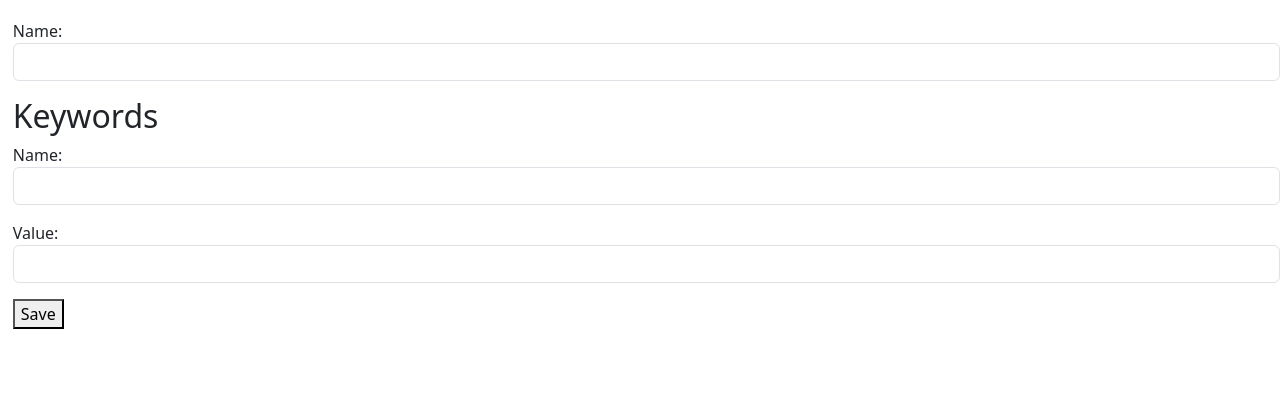
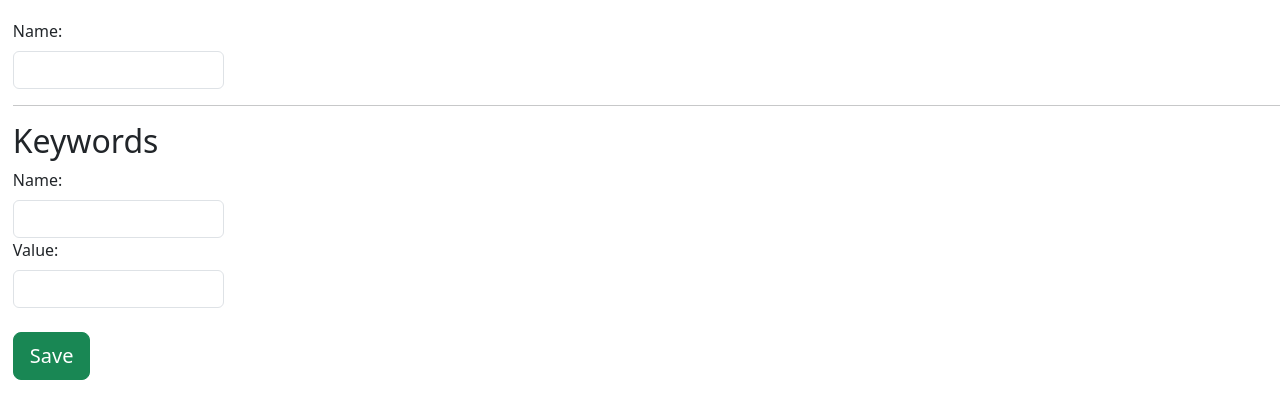
Before and after one commit to CostiVoicu/CV-Scanner, a Django app: page /job_profiles/add_profile in a window 1280 px wide. Shown: the part 103-522 px from the top of the page. Run offline with Django 4.2, Linux system fonts and the light colour scheme; some libraries are stand-ins or nearby versions.

Commit message:
Add style for add profile page

```diff
--- a/profiles/templates/add_profile.html
+++ b/profiles/templates/add_profile.html
@@ -11,16 +11,32 @@
 {% block content %}
     <form method="post" action="{% url 'add_profile' %}">
         {% csrf_token %}
-        {{ profile_form.as_p }}
-
+        <div class="form-row">
+            <label class="form-label">Name: </label>
+            <div class="col-md-2">
+                {{ profile_form.name}}
+            </div>
+        </div>
+        <hr>
         <h2>Keywords</h2>
         {{ keyword_formset.management_form }}
         {% for form in keyword_formset %}
             <div>
-                {{ form.as_p }}
+                <div class="form-row">
+                    <label class="form-label">Name: </label>
+                    <div class="col-md-2">
+                        {{ form.name}}
+                    </div>
+                </div>
+                <div class="form-row">
+                    <label class="form-label">Value: </label>
+                    <div class="col-md-2">
+                        {{ form.value}}
+                    </div>
+                </div>
             </div>
         {% endfor %}
-
-        <button type="submit">Save</button>
+        <br>
+        <button type="submit" class="btn btn-success btn-lg">Save</button>
     </form>
 {% endblock content %}
```
